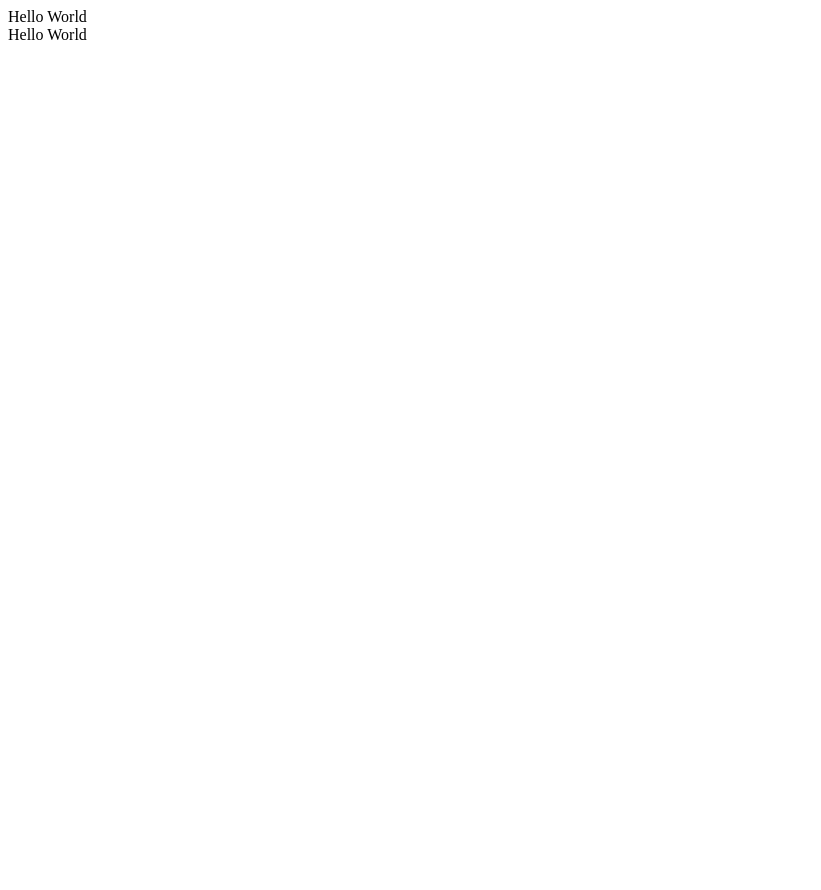
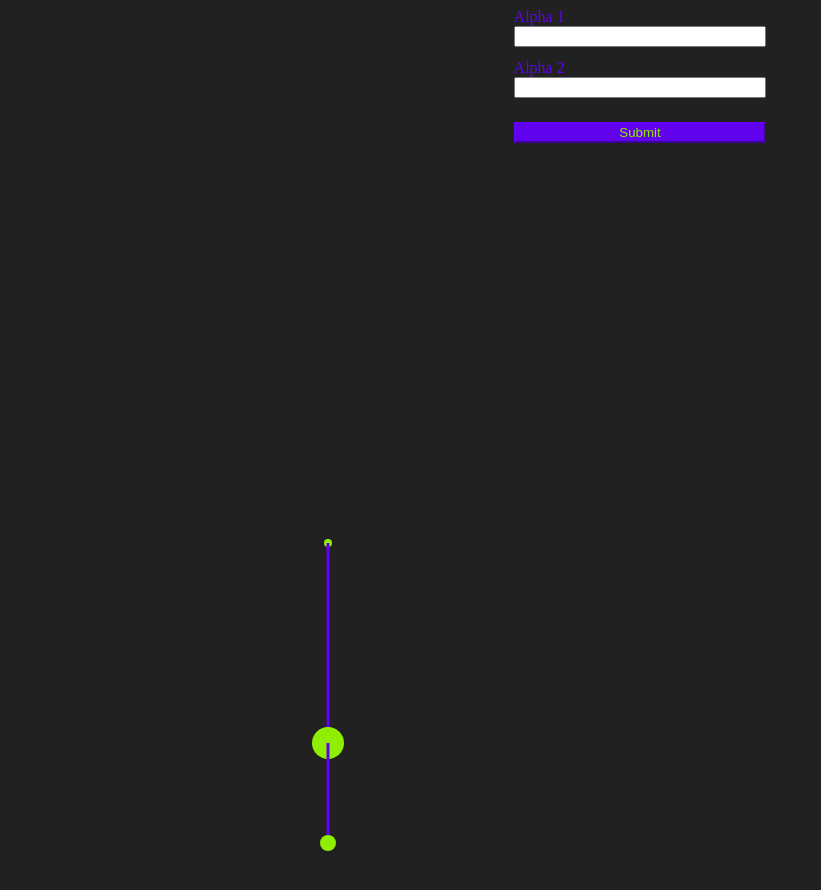
Before and after one commit to VladisP/double-pendulum-lab, a website with bundled scripts: page index.html in a window 1280 px wide. Shown: the whole page, without its empty margins (0-821 px from the left). Before the commit the page ends 800 px from the top, so only its background shows below. Built offline with nearby package versions, Linux system fonts and the light colour scheme.

Commit message:
implement full double pendulum lab

```diff
--- a/index.html
+++ b/index.html
@@ -3,8 +3,9 @@
 <head>
     <meta charset="UTF-8">
     <title>Double pendulum</title>
+    <link rel="stylesheet" href="src/styles/styles.css">
 </head>
 <body>
-    <script src="src/index.js"></script>
+    <script src="src/index.js" type="module"></script>
 </body>
 </html>
--- /dev/null
+++ b/src/canvas/canvas.js
@@ -0,0 +1,82 @@
+import {L_1, L_2, M_1, M_2} from '../common/constants.js';
+
+const INIT_POINT_RADIUS = 4;
+const POINT_RADIUS = 16;
+const LINE_WIDTH = 3;
+const SCALE_FACTOR = 200;
+const POINT_COLOR = '#90EE02';
+const LINE_COLOR = '#6002EE';
+
+export class Canvas {
+    constructor({width, height}) {
+        this.instance = document.createElement('canvas');
+        this.context = this.instance.getContext('2d');
+        this.width = width;
+        this.height = height;
+
+        this.context.canvas.width = this.width;
+        this.context.canvas.height = this.height;
+
+        this.context.translate(this.width / 4, this.height / 2);
+
+        this.context.strokeStyle = LINE_COLOR;
+        this.context.fillStyle = POINT_COLOR;
+        this.context.lineWidth = LINE_WIDTH;
+    }
+
+    draw(a1, a2) {
+        const x1 = this.getX1(a1);
+        const y1 = this.getY1(a1);
+        const x2 = this.getX2(a1, a2);
+        const y2 = this.getY2(a1, a2);
+
+        this.context.clearRect(-this.width / 4, -this.height / 2, 2 * this.width, 2 * this.height);
+
+        // init point
+        this.context.beginPath();
+        this.drawPoint(0, 0, INIT_POINT_RADIUS);
+        this.context.fill();
+
+        // first line
+        this.context.beginPath();
+        this.context.moveTo(0, 0);
+        this.context.lineTo(x1, y1);
+        this.context.stroke();
+
+        // first point
+        this.context.beginPath();
+        this.drawPoint(x1, y1, POINT_RADIUS * M_1);
+        this.context.fill();
+
+        // second line
+        this.context.beginPath();
+        this.context.moveTo(x1, y1);
+        this.context.lineTo(x2, y2);
+        this.context.stroke();
+
+        // second point
+        this.context.beginPath();
+        this.drawPoint(x2, y2, POINT_RADIUS * M_2);
+        this.context.fill();
+    }
+
+    drawPoint(x, y, radius) {
+        this.context.arc(x, y, radius, 0, Math.PI * 2, true);
+    }
+
+    getX1(a1) {
+        return (Math.sin(a1) * L_1) * SCALE_FACTOR;
+    }
+
+    getX2(a1, a2) {
+        return (Math.sin(a1) * L_1 + Math.sin(a2) * L_2) * SCALE_FACTOR;
+    }
+
+    getY1(a1) {
+        return (Math.cos(a1) * L_1) * SCALE_FACTOR;
+    }
+
+    getY2(a1, a2) {
+        return (Math.cos(a1) * L_1 + Math.cos(a2) * L_2) * SCALE_FACTOR;
+    }
+}
--- /dev/null
+++ b/src/common/constants.js
@@ -0,0 +1,7 @@
+export const L_1 = 1;
+
+export const L_2 = 0.5;
+
+export const M_1 = 1;
+
+export const M_2 = 0.5;
--- a/src/index.js
+++ b/src/index.js
@@ -1,4 +1,17 @@
-const div = document.createElement('div');
-div.textContent = 'Hello World';
+import {Canvas} from './canvas/canvas.js';
+import {RungeKuttaSolver} from './runge-kutta/runge-kutta.js';
+import {createInputForm} from './input-form/input-form.js';
 
-document.body.appendChild(div);
+const solver = new RungeKuttaSolver();
+
+const inputForm = createInputForm(solver.setState.bind(solver));
+document.body.appendChild(inputForm);
+
+const canvas = new Canvas({width: window.innerWidth, height: window.innerHeight});
+document.body.appendChild(canvas.instance);
+
+window.requestAnimationFrame(function drawSystem() {
+    solver.next();
+    canvas.draw(solver.a1, solver.a2);
+    window.requestAnimationFrame(drawSystem);
+});
--- /dev/null
+++ b/src/input-form/input-form.js
@@ -0,0 +1,42 @@
+export const createInputForm = (onSubmit) => {
+    const form = document.createElement('form');
+
+    form.innerHTML = `
+        <div class="input-form__content-wrapper">
+            <div class="input-form__inputs-wrapper">
+                <label for="input-form-alpha-1">Alpha 1</label>
+                <input
+                    id="input-form-alpha-1"
+                    name="alpha-1"
+                    type="number"
+                    required
+                    autocomplete="off"
+                >
+                <label for="input-form-alpha-2">Alpha 2</label>
+                <input
+                    id="input-form-alpha-2"
+                    name="alpha-2"
+                    type="number"
+                    required
+                    autocomplete="off"
+                >
+            </div>
+            <input
+                type="submit"
+                id="input-form-submit"
+                value="Submit"
+            >
+        </div>
+    `;
+
+    form.addEventListener('submit', event => {
+        event.preventDefault();
+
+        const alpha1 = form.elements['alpha-1'].value;
+        const alpha2 = form.elements['alpha-2'].value;
+
+        onSubmit(alpha1, alpha2);
+    });
+
+    return form;
+};
--- /dev/null
+++ b/src/runge-kutta/runge-kutta.js
@@ -0,0 +1,33 @@
+import {Vector4} from './vector.js';
+
+const TIME_STEP = 1 / 60;
+
+const toRad = degrees => degrees * (Math.PI / 180);
+
+export class RungeKuttaSolver {
+    a1 = toRad(0);
+    a2 = toRad(0);
+    p1 = 0;
+    p2 = 0;
+
+    setState(a1, a2) {
+        this.a1 = toRad(a1);
+        this.a2 = toRad(a2);
+        this.p1 = 0;
+        this.p2 = 0;
+    }
+
+    next() {
+        const z = Vector4.of(this.a1, this.a2, this.p1, this.p2);
+        const y1 = z.f.mulScalar(TIME_STEP);
+        const y2 = z.add(y1.mulScalar(0.5)).f.mulScalar(TIME_STEP);
+        const y3 = z.add(y2.mulScalar(0.5)).f.mulScalar(TIME_STEP);
+        const y4 = z.add(y3).f.mulScalar(TIME_STEP);
+        const zNext = y1.add(y2.mulScalar(2)).add(y3.mulScalar(2)).add(y4).mulScalar(1 / 6).add(z);
+
+        this.a1 = zNext.value[0];
+        this.a2 = zNext.value[1];
+        this.p1 = zNext.value[2];
+        this.p2 = zNext.value[3];
+    }
+}
--- /dev/null
+++ b/src/runge-kutta/vector.js
@@ -0,0 +1,87 @@
+import {L_1, L_2, M_1, M_2} from '../common/constants.js';
+
+const G = 9.81;
+
+export class Vector4 {
+    value = [];
+
+    constructor(v1, v2, v3, v4) {
+        this.value = [v1, v2, v3, v4];
+    }
+
+    static of(v1, v2, v3, v4) {
+        return new Vector4(v1, v2, v3, v4);
+    }
+
+    get f() {
+        return Vector4.of(
+            this.f1(this.value),
+            this.f2(this.value),
+            this.f3(this.value),
+            this.f4(this.value),
+        );
+    }
+
+    f1([a1, a2, p1, p2]) {
+        const numerator = p1 * L_2 - p2 * L_1 * Math.cos(a1 - a2);
+        const denominator = L_1 * L_1 * L_2 * (M_1 + M_2 * Math.pow(Math.sin(a1 - a2), 2));
+
+        return numerator / denominator;
+    }
+
+    f2([a1, a2, p1, p2]) {
+        const numerator = p2 * (M_1 + M_2) * L_1 - p1 * M_2 * L_2 * Math.cos(a1 - a2);
+        const denominator = L_1 * L_2 * L_2 * M_2 * (M_1 + M_2 * Math.pow(Math.sin(a1 - a2), 2));
+
+        return numerator / denominator;
+    }
+
+    f3(z) {
+        const [a1] = z;
+
+        return -(M_1 + M_2) * G * L_1 * Math.sin(a1) - this.A1(z) + this.A2(z);
+    }
+
+    f4(z) {
+        const [, a2] = z;
+
+        return -M_2 * G * L_2 * Math.sin(a2) + this.A1(z) - this.A2(z);
+    }
+
+    A1([a1, a2, p1, p2]) {
+        const numerator = p1 * p2 * Math.sin(a1 - a2);
+        const denominator = L_1 * L_2 * (M_1 + M_2 * Math.pow(Math.sin(a1 - a2), 2));
+
+        return numerator / denominator;
+    }
+
+    A2([a1, a2, p1, p2]) {
+        const numerator = (
+            p1 * p1 * M_2 * L_2 * L_2
+            - 2 * p1 * p2 * M_2 * L_1 * L_2 * Math.cos(a1 - a2)
+            + p2 * p2 * L_1 * L_1 * (M_1 + M_2)
+        ) * Math.sin(2 * (a1 - a2));
+
+        const denominator = 2 * L_1 * L_1 * L_2 * L_2 * Math.pow((M_1 + M_2 * Math.pow(Math.sin(a1 - a2), 2)), 2);
+
+        return numerator / denominator;
+    }
+
+    add(v) {
+        return Vector4.of(
+            this.value[0] + v.value[0],
+            this.value[1] + v.value[1],
+            this.value[2] + v.value[2],
+            this.value[3] + v.value[3],
+        )
+    }
+
+    mulScalar(scalar) {
+        return Vector4.of(
+            this.value[0] * scalar,
+            this.value[1] * scalar,
+            this.value[2] * scalar,
+            this.value[3] * scalar,
+        )
+    }
+}
--- /dev/null
+++ b/src/styles/styles.css
@@ -0,0 +1,30 @@
+body {
+    background-color: #212121;
+}
+
+.input-form__content-wrapper {
+    display: flex;
+    flex-direction: column;
+    margin: auto;
+    width: 20%;
+    color: #6002EE;
+}
+
+.input-form__inputs-wrapper {
+    display: flex;
+    flex-direction: column;
+}
+
+#input-form-alpha-1 {
+    margin-bottom: 12px;
+}
+
+#input-form-alpha-2 {
+    margin-bottom: 24px;
+}
+
+#input-form-submit {
+    border-color: #6002EE;
+    background-color: #6002EE;
+    color: #90EE02;
+}
```
Also changed, not shown: README.md.
